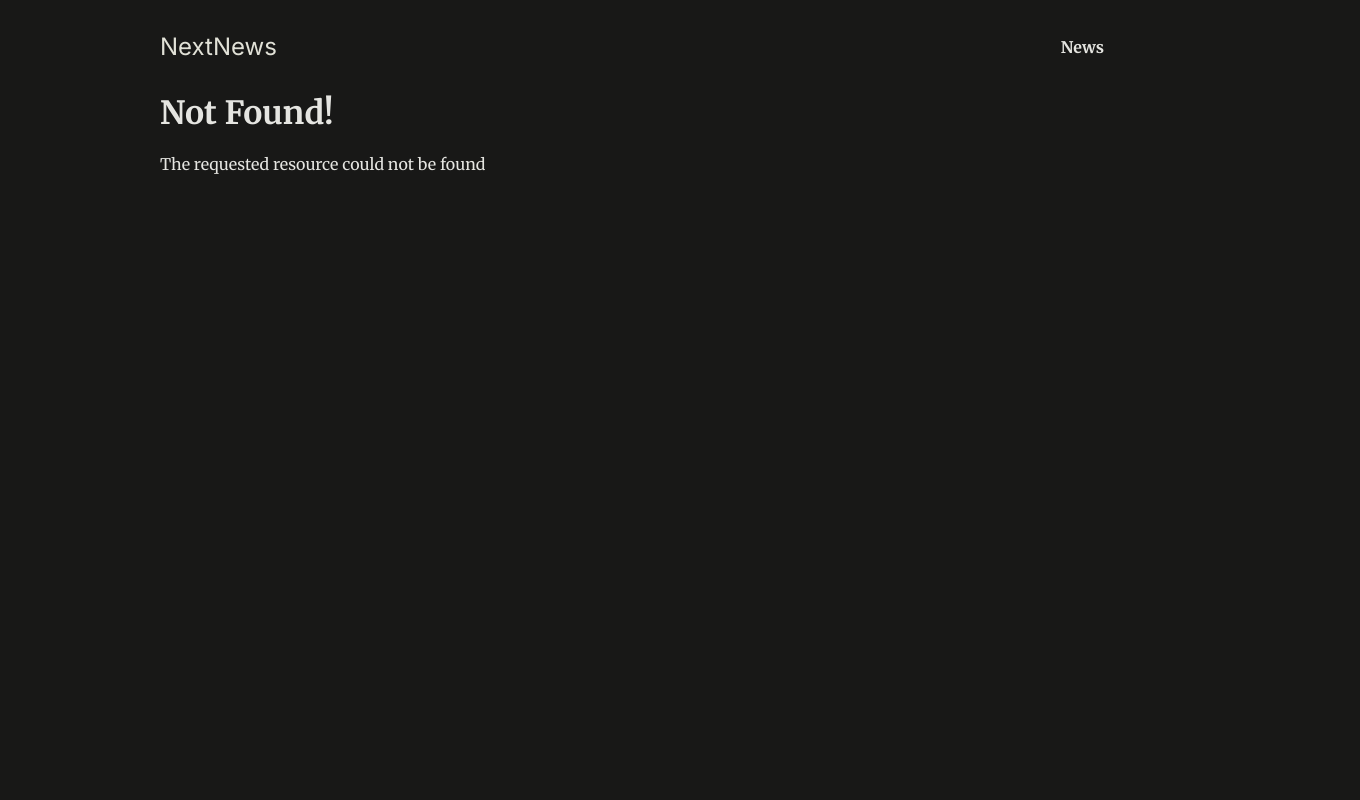
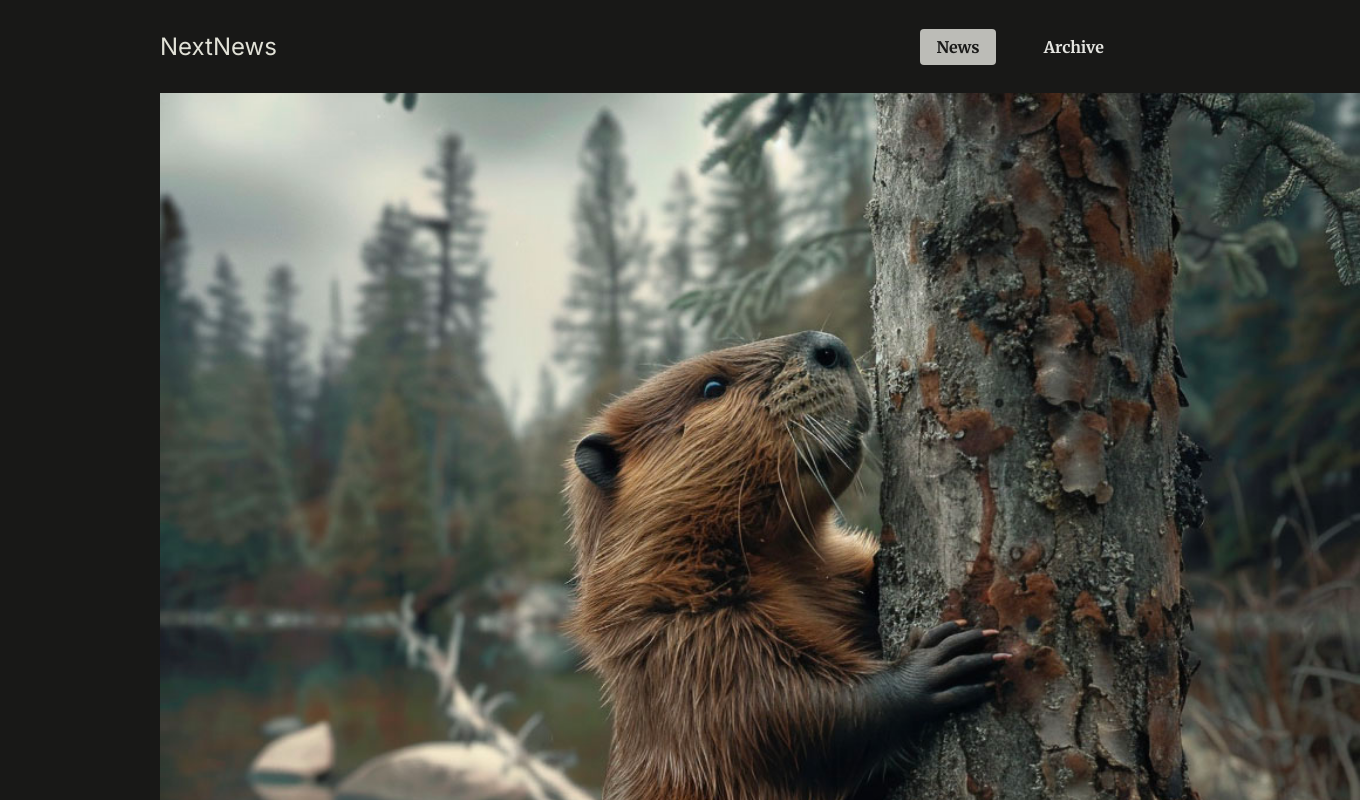
Before and after one commit to justbenuk/nextjs-routing-and-rendering, a Next.js app: page /news/beaver-plague/image in a window 1280 px wide. Before the commit this address had no page. Shown: the top 800 px of the page, 1360 px wide, since content can reach past the window. Built offline with nearby package versions, Linux system fonts and the light colour scheme.

Commit message:
initial commit

```diff
--- /dev/null
+++ b/src/app/news/[slug]/image/page.js
@@ -0,0 +1,23 @@
+import Image from "next/image"
+import { newsItems } from "@/data/newsItems"
+import { notFound } from "next/navigation"
+
+export default function ImagePage({params}){
+
+  //get the post slug from the params
+const newsItemSlug = params.slug
+
+  //search the file for the relevent post
+  const newsItem = newsItems.find((newsItem) => newsItem.slug === newsItemSlug)
+
+  //check if we return an image
+  if(!newsItem){
+    notFound()
+  }
+
+  return (
+    <div className="fullscreen-image">
+      <Image src={`/images/news/${newsItem.image}`} alt={newsItem.title} width={1200} height={1200}/>
+    </div>
+  )
+}
--- a/src/components/header/header.jsx
+++ b/src/components/header/header.jsx
@@ -1,5 +1,7 @@
+import NavLInk from "./nav-link"
 import Link from "next/link"
 export default function Header() {
+
   return (
     <header id='main-header'>
       <div id='logo'>
@@ -7,7 +9,8 @@
       </div>
       <nav>
         <ul>
-          <li><Link href='/news'>News</Link></li>
+          <li><NavLInk href='/news'>News</NavLInk></li>
+          <li><NavLInk href='/archive'>Archive</NavLInk></li>
         </ul>
       </nav>
     </header>
--- /dev/null
+++ b/src/components/header/nav-link.js
@@ -0,0 +1,11 @@
+'use client'
+import Link from "next/link"
+import { usePathname } from "next/navigation"
+
+export default function NavLInk({href, children}) {
+  const path = usePathname()
+
+  return (
+    <Link href={href} className={path.startsWith(href) ? 'active' : undefined}>{children}</Link>
+  )
+}
```
Also changed, not shown: src/components/news/news-item.js (+5 -2 lines).
